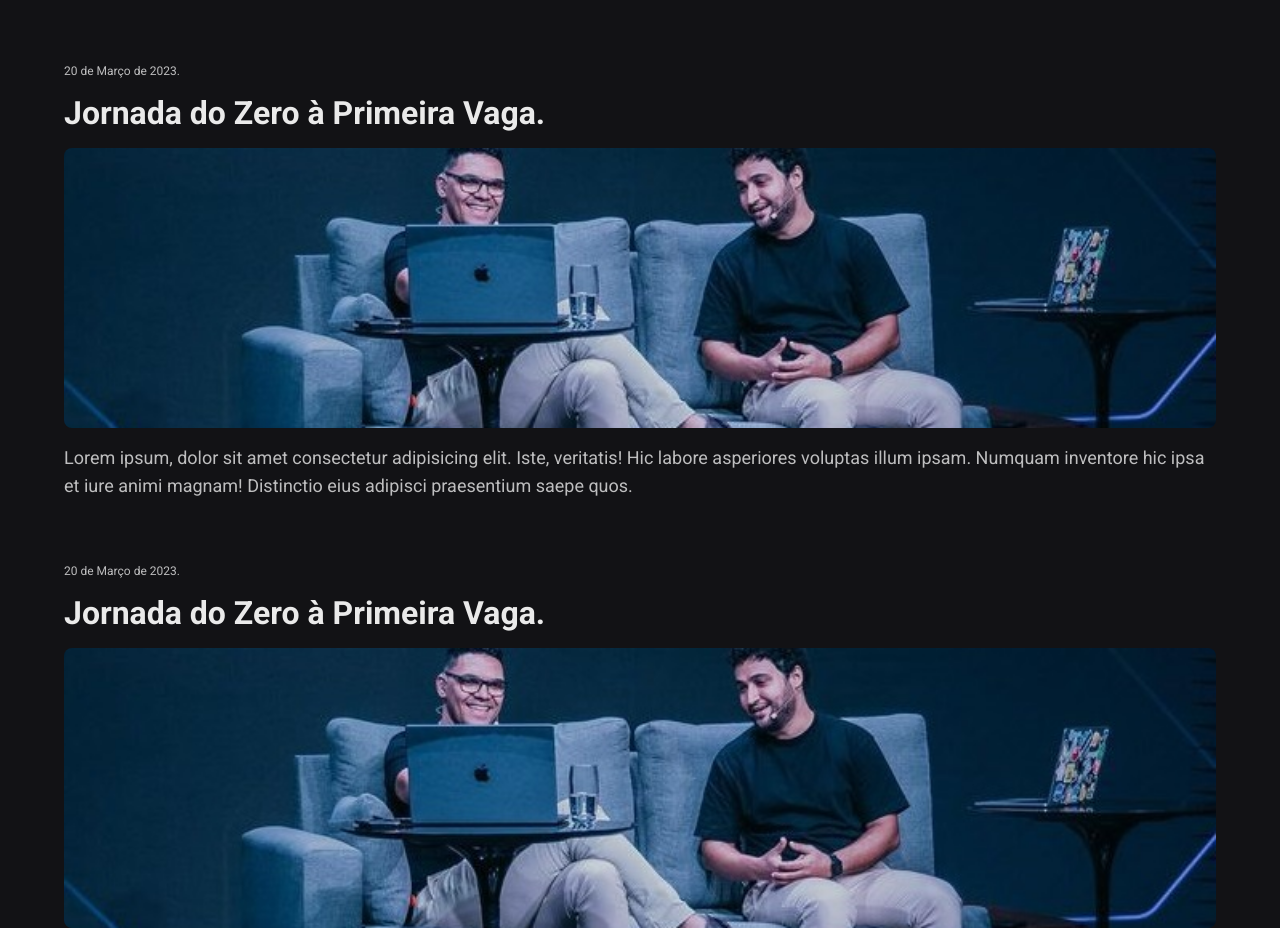
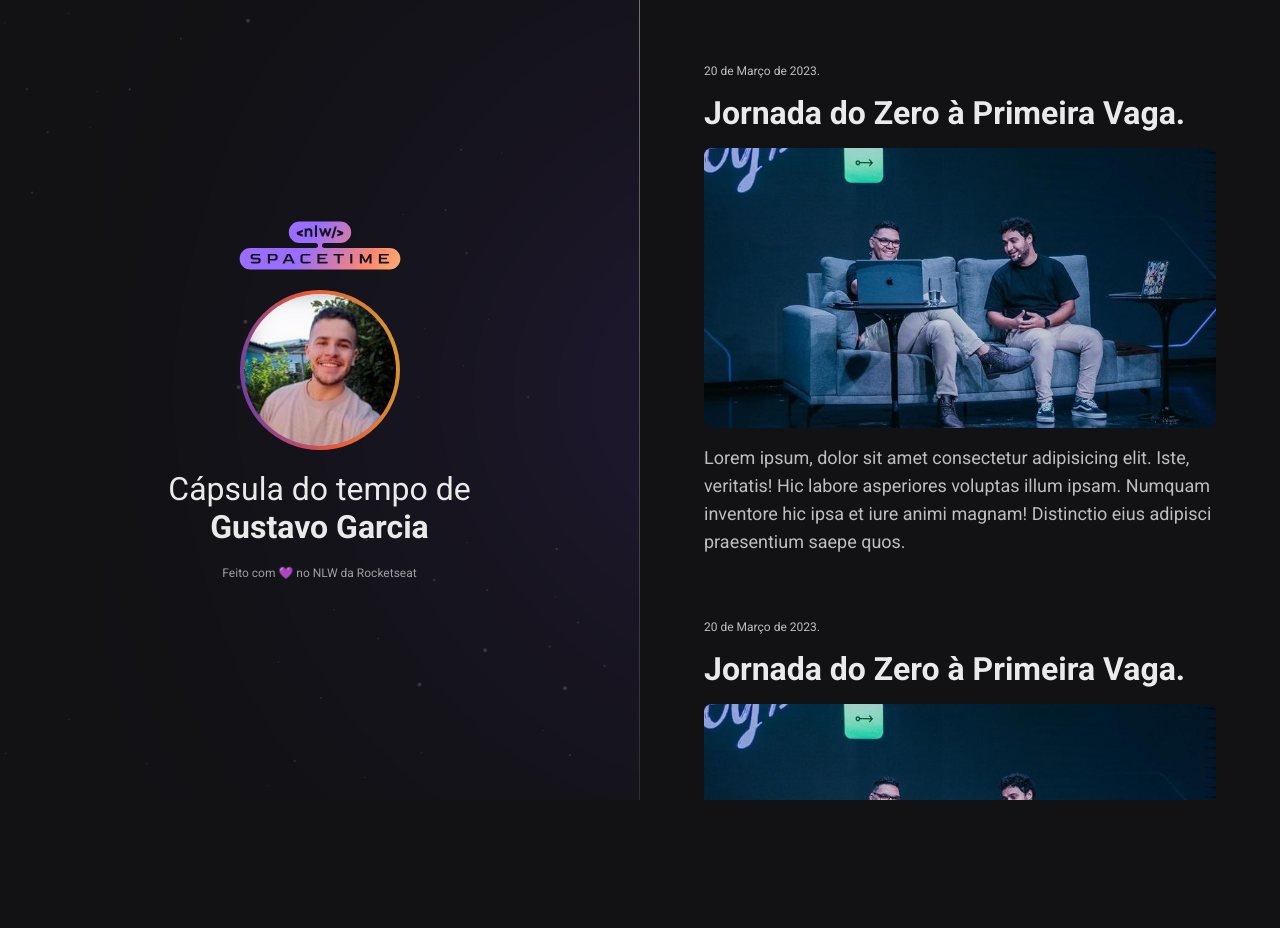
Before and after one commit to gustavogarciac/nlw-spacetime, a plain HTML site: page index.html in a window 1280 px wide. Shown: the top 928 px of the page. After the commit the page ends 800 px from the top, so only its background shows below. Drawn offline with Linux system fonts and the light colour scheme; a web font is replaced by a local one.

Commit message:
Estilização + Grid Layout

```diff
--- a/estilos/style.css
+++ b/estilos/style.css
@@ -16,10 +16,49 @@ body {
   background-color: var(--bg-color);
   color: var(--font-color);
   font-family: 'Roboto', sans-serif;
+
+  display: grid;
+  grid-template-areas: "aside nav";
+  grid-template-columns: 1fr 1fr;
+  grid-template-rows: 100vh;
+}
+
+aside {
+  grid-area: aside;
+  display: flex;
+  flex-direction: column;
+  align-items: center;
+  justify-content: center;
+  gap: 20px;
+
+  background-image: url('../assets/background.svg');
+  background-position: top right;
+  background-repeat: no-repeat;
+  background-size: auto 100;
+  border-right: 1px solid;
+  border-image: linear-gradient(#727275, #2c2c31) 1;
+}
+
+aside img:nth-child(2) {
+  width: 160px;
+  height: 160px;
+  border-radius: 50%;
+  border: 4px solid transparent;
+  background: linear-gradient(#d39e33, #ed5636, #633bbc) padding-box, linear-gradient(260deg, #d39e33, #ed5636, #633bbc) border-box;
+}
+aside p {
+  font-size: 32px;
+  text-align: center;
+}
+aside span {
+  font-size: 12px;
+  color: #9e9ea0;
 }
 
 nav {
   padding: 64px;
+  grid-area: nav;
+  overflow-y: scroll;
 }
 
 .memory {
--- a/index.html
+++ b/index.html
@@ -13,6 +13,17 @@
     <title>My time capsule! &#x1F31F;</title>
 </head>
 <body>
+    <aside>
+        <img src="assets/logo.svg" alt="Logotipo Spacetime">
+        <img src="assets/profile-pic.jpg" alt="Foto de Perfil de Gustavo Garcia sorrindo com um fundo com folhas e uma casa azul.">
+
+        <p>
+            Cápsula do tempo de <br> <strong>Gustavo Garcia</strong>
+        </p>
+
+        <span>Feito com 💜 no NLW da Rocketseat</span>
+    </aside>
+
     <nav>
         <a href="https://www.youtube.com/watch?v=3nz5HkUJaVU" target="_blank" rel="external" class="memory">
             <small>20 de Março de 2023.</small>
```
Also changed, not shown: assets/background.svg (added), assets/logo.svg (added), assets/profile-pic.jpg (added).
